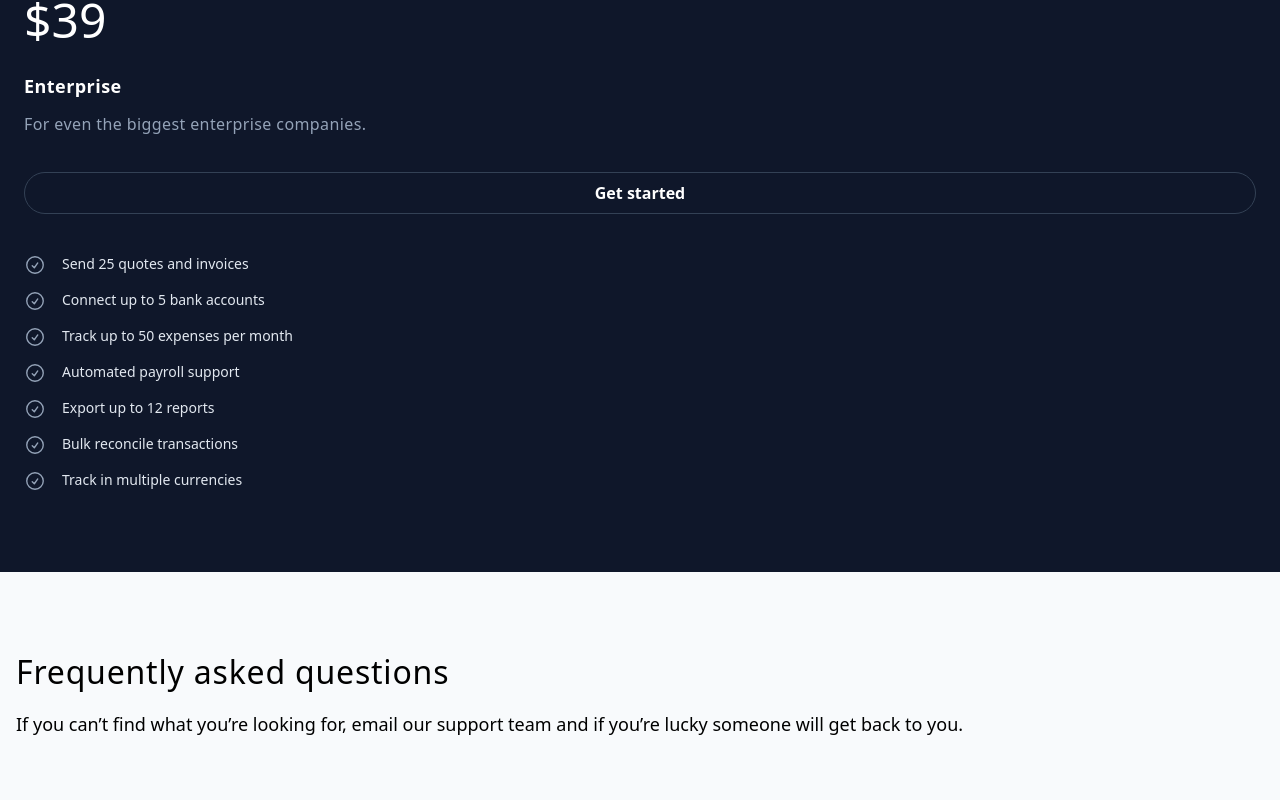
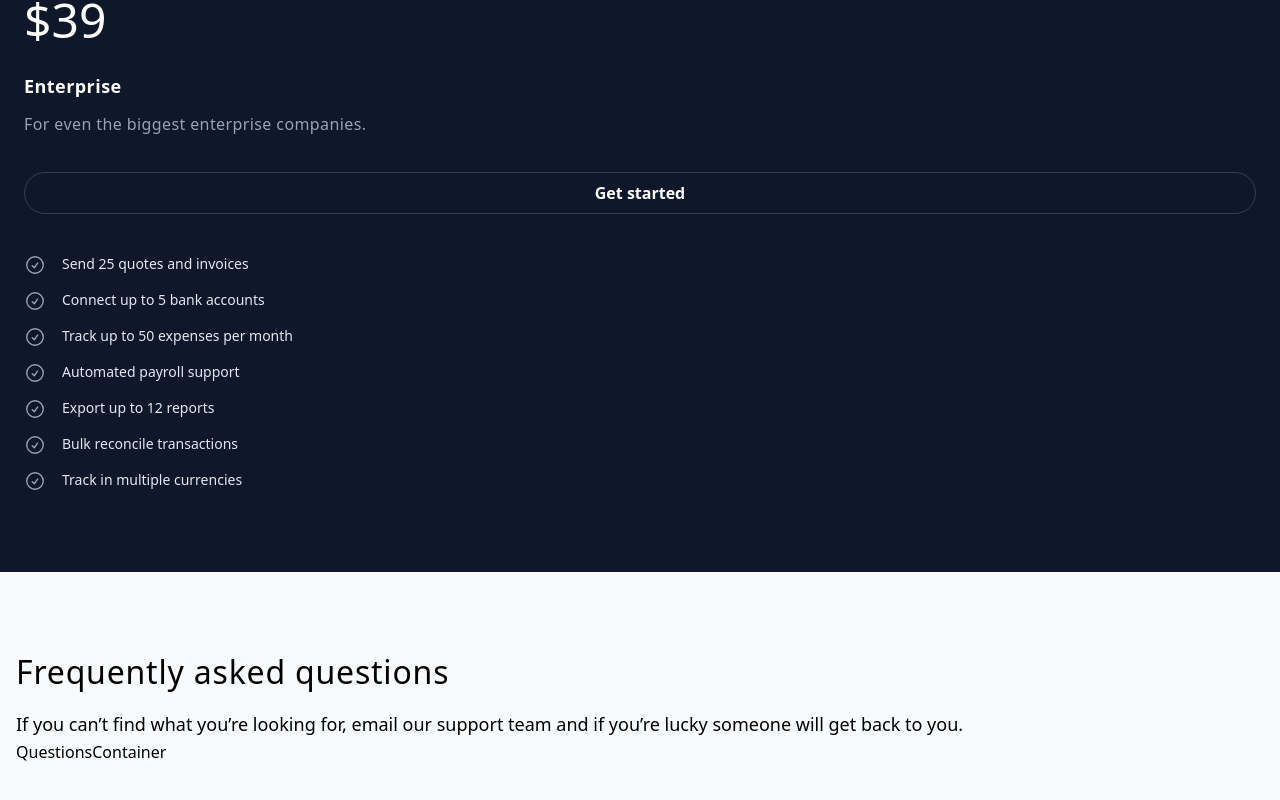
Before and after one commit to amine-omari/Taxpal-clone, a Next.js app: page / in a window 1280 px wide. Shown: the part 8552-9352 px from the top of the page. Built offline with nearby package versions, Linux system fonts and the light colour scheme.

Commit message:
feat: import QuestionsContainer component to FaqSection component

```diff
--- a/components/FaqSection.jsx
+++ b/components/FaqSection.jsx
@@ -1,5 +1,6 @@
 import React from "react";
 import Container from "./Container";
+import QuestionsContainer from "./QuestionsContainer";
 
 const FaqSection = () => {
   return (
@@ -8,7 +9,9 @@ const FaqSection = () => {
       text="If you can’t find what you’re looking for, email our support team and if you’re lucky someone will get back to you."
       bgLightGray={true}
       padding="py-20"
-    ></Container>
+    >
+      <QuestionsContainer />
+    </Container>
   );
 };
 
```
